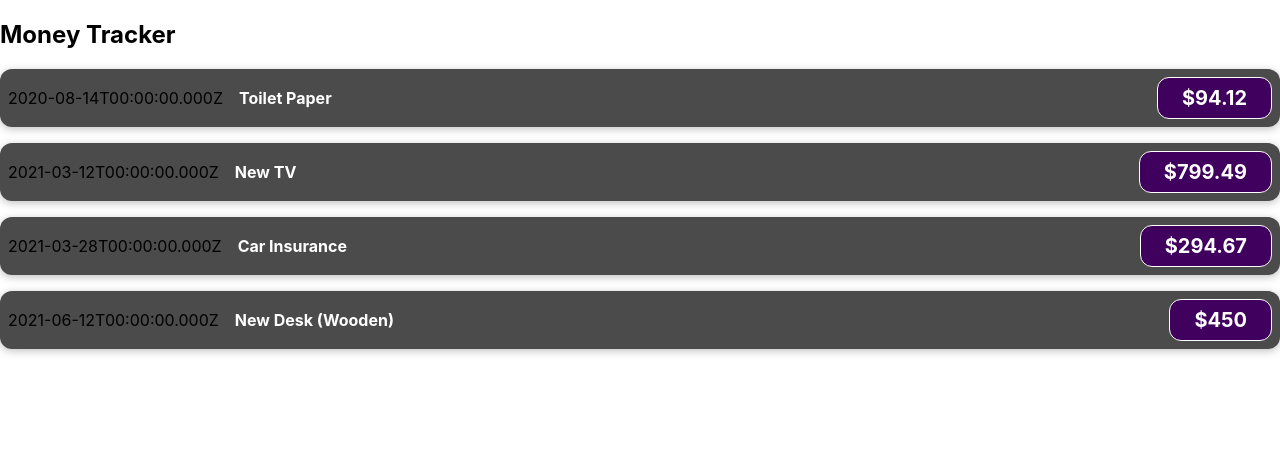
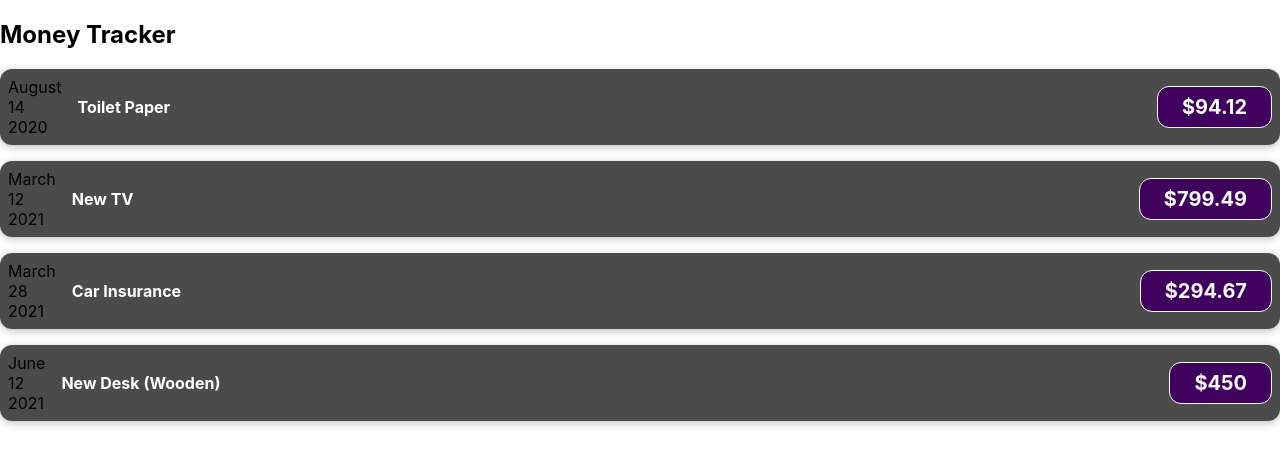
Before and after one commit to priyanka14june/Expense-Tracker, a React (Create React App) app: page / in a window 1280 px wide. Shown: the top 466 px of the page. Built offline with nearby package versions, Linux system fonts and the light colour scheme.

Commit message:
Js function toLocaleString(),date is split into month,date and Year

```diff
--- a/src/components/ExpenseItem.js
+++ b/src/components/ExpenseItem.js
@@ -3,11 +3,18 @@
 
 function ExpenseItem(props) {
   /* Naming convection of variable name starts with small letters and then capital letter as expenseDate */
+  const month = props.date.toLocaleString("en-Us", { month: "long" });
+  const date = props.date.toLocaleString("en-Us", { day: "2-digit" });
+  const year = props.date.getFullYear();
 
   return (
     /* you must have only 1 root element per return statement */
     <div className="expense-item">
-      <div>{props.date.toISOString()}</div>
+      <div>
+        <div>{month}</div>
+        <div>{date}</div>
+        <div>{year}</div>
+      </div>
       <h2 className="expense-item__description">{props.title}</h2>
       <div className="expense-item__price">${props.amount}</div>
     </div>
```
